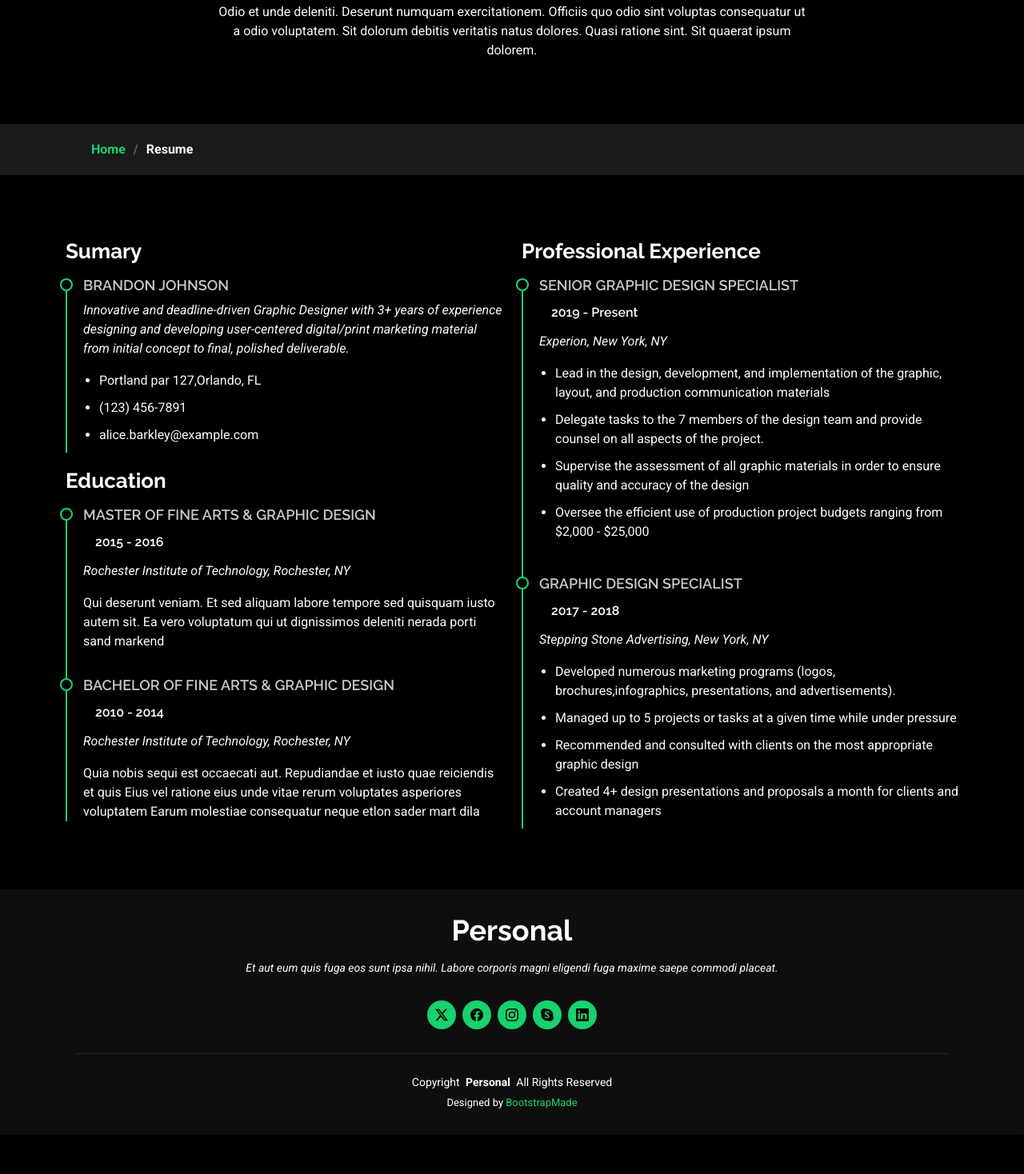
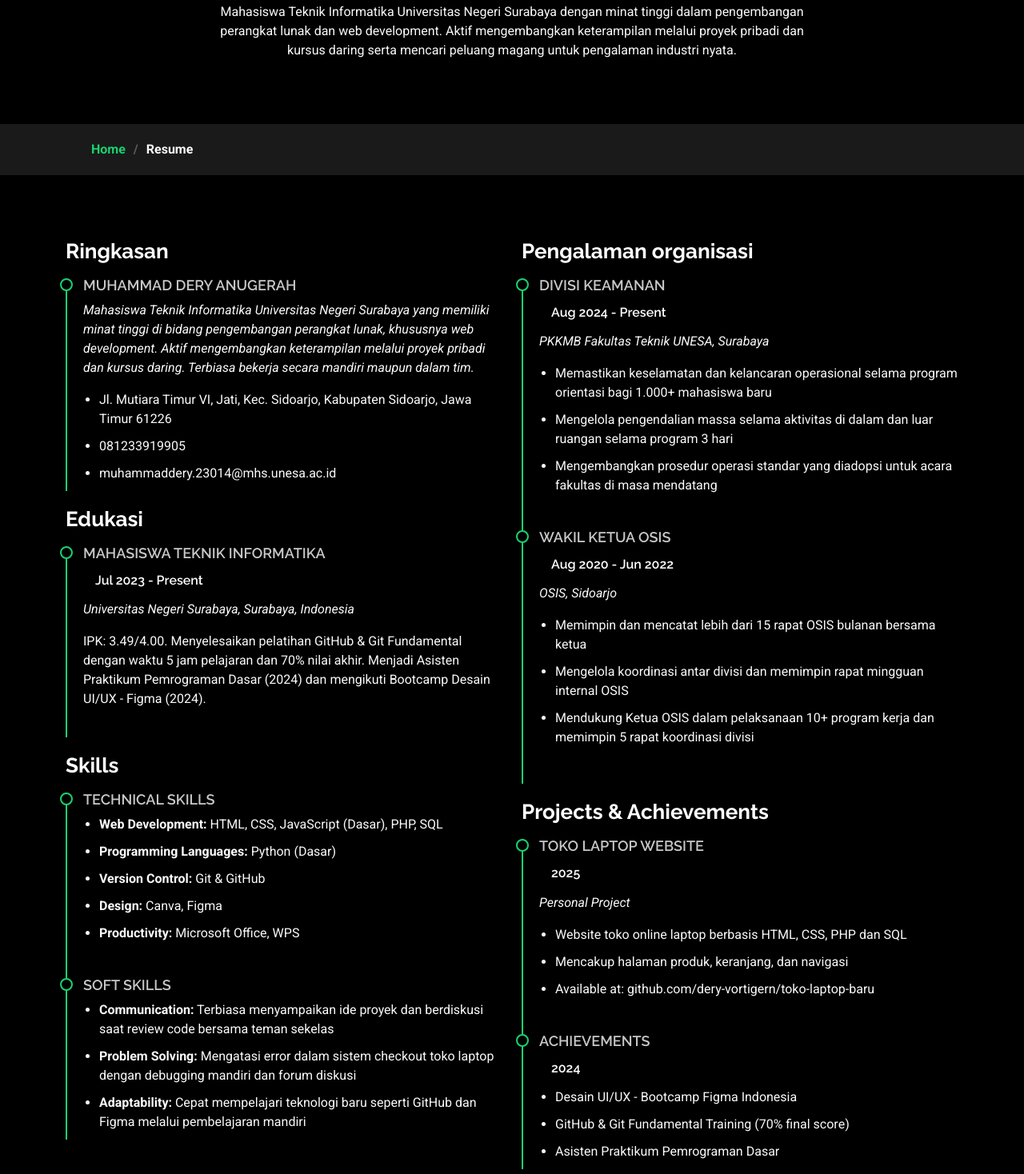
Before and after one commit to dery-vortigern/dery-portfolio, a plain HTML site: page resume.html in a window 1280 px wide. Shown: the part 212-1680 px from the top of the page at 80% size. Before the commit the page ends 1631 px from the top, so only its background shows below. Drawn offline with Linux system fonts and the light colour scheme.

Commit message:
Resume saya

```diff
--- a/resume.html
+++ b/resume.html
@@ -4,7 +4,7 @@
 <head>
   <meta charset="utf-8">
   <meta content="width=device-width, initial-scale=1.0" name="viewport">
-  <title>Resume - Personal Bootstrap Template</title>
+  <title>Resume - Muhammad Dery Anugerah</title>
   <meta name="description" content="">
   <meta name="keywords" content="">
 
@@ -88,7 +88,7 @@
           <div class="row d-flex justify-content-center text-center">
             <div class="col-lg-8">
               <h1>Resume</h1>
-              <p class="mb-0">Odio et unde deleniti. Deserunt numquam exercitationem. Officiis quo odio sint voluptas consequatur ut a odio voluptatem. Sit dolorum debitis veritatis natus dolores. Quasi ratione sint. Sit quaerat ipsum dolorem.</p>
+              <p class="mb-0">Mahasiswa Teknik Informatika Universitas Negeri Surabaya dengan minat tinggi dalam pengembangan perangkat lunak dan web development. Aktif mengembangkan keterampilan melalui proyek pribadi dan kursus daring serta mencari peluang magang untuk pengalaman industri nyata.</p>
             </div>
           </div>
         </div>
@@ -111,60 +111,94 @@
         <div class="row">
 
           <div class="col-lg-6" data-aos="fade-up" data-aos-delay="100">
-            <h3 class="resume-title">Sumary</h3>
+            <h3 class="resume-title">Ringkasan</h3>
 
             <div class="resume-item pb-0">
-              <h4>Brandon Johnson</h4>
-              <p><em>Innovative and deadline-driven Graphic Designer with 3+ years of experience designing and developing user-centered digital/print marketing material from initial concept to final, polished deliverable.</em></p>
+              <h4>Muhammad Dery Anugerah</h4>
+              <p><em>Mahasiswa Teknik Informatika Universitas Negeri Surabaya yang memiliki minat tinggi di bidang pengembangan perangkat lunak, khususnya web development. Aktif mengembangkan keterampilan melalui proyek pribadi dan kursus daring. Terbiasa bekerja secara mandiri maupun dalam tim.</em></p>
               <ul>
-                <li>Portland par 127,Orlando, FL</li>
-                <li>(123) 456-7891</li>
-                <li>alice.barkley@example.com</li>
+                <li>Jl. Mutiara Timur VI, Jati, Kec. Sidoarjo, Kabupaten Sidoarjo, Jawa Timur 61226</li>
+                <li>081233919905</li>
+                <li>muhammaddery.23014@mhs.unesa.ac.id</li>
               </ul>
-            </div><!-- Edn Resume Item -->
+            </div><!-- End Resume Item -->
 
-            <h3 class="resume-title">Education</h3>
+            <h3 class="resume-title">Edukasi</h3>
             <div class="resume-item">
-              <h4>Master of Fine Arts &amp; Graphic Design</h4>
-              <h5>2015 - 2016</h5>
-              <p><em>Rochester Institute of Technology, Rochester, NY</em></p>
-              <p>Qui deserunt veniam. Et sed aliquam labore tempore sed quisquam iusto autem sit. Ea vero voluptatum qui ut dignissimos deleniti nerada porti sand markend</p>
-            </div><!-- Edn Resume Item -->
+              <h4>Mahasiswa Teknik Informatika</h4>
+              <h5>Jul 2023 - Present</h5>
+              <p><em>Universitas Negeri Surabaya, Surabaya, Indonesia</em></p>
+              <p>IPK: 3.49/4.00. Menyelesaikan pelatihan GitHub & Git Fundamental dengan waktu 5 jam pelajaran dan 70% nilai akhir. Menjadi Asisten Praktikum Pemrograman Dasar (2024) dan mengikuti Bootcamp Desain UI/UX - Figma (2024).</p>
+            </div><!-- End Resume Item -->
+
+            <h3 class="resume-title">Skills</h3>
+            <div class="resume-item">
+              <h4>Technical Skills</h4>
+              <ul>
+                <li><strong>Web Development:</strong> HTML, CSS, JavaScript (Dasar), PHP, SQL</li>
+                <li><strong>Programming Languages:</strong> Python (Dasar)</li>
+                <li><strong>Version Control:</strong> Git & GitHub</li>
+                <li><strong>Design:</strong> Canva, Figma</li>
+                <li><strong>Productivity:</strong> Microsoft Office, WPS</li>
+              </ul>
+            </div><!-- End Resume Item -->
 
             <div class="resume-item">
-              <h4>Bachelor of Fine Arts &amp; Graphic Design</h4>
-              <h5>2010 - 2014</h5>
-              <p><em>Rochester Institute of Technology, Rochester, NY</em></p>
-              <p>Quia nobis sequi est occaecati aut. Repudiandae et iusto quae reiciendis et quis Eius vel ratione eius unde vitae rerum voluptates asperiores voluptatem Earum molestiae consequatur neque etlon sader mart dila</p>
-            </div><!-- Edn Resume Item -->
+              <h4>Soft Skills</h4>
+              <ul>
+                <li><strong>Communication:</strong> Terbiasa menyampaikan ide proyek dan berdiskusi saat review code bersama teman sekelas</li>
+                <li><strong>Problem Solving:</strong> Mengatasi error dalam sistem checkout toko laptop dengan debugging mandiri dan forum diskusi</li>
+                <li><strong>Adaptability:</strong> Cepat mempelajari teknologi baru seperti GitHub dan Figma melalui pembelajaran mandiri</li>
+              </ul>
+            </div><!-- End Resume Item -->
 
           </div>
 
           <div class="col-lg-6" data-aos="fade-up" data-aos-delay="200">
-            <h3 class="resume-title">Professional Experience</h3>
+            <h3 class="resume-title">Pengalaman organisasi</h3>
             <div class="resume-item">
-              <h4>Senior graphic design specialist</h4>
-              <h5>2019 - Present</h5>
-              <p><em>Experion, New York, NY </em></p>
+              <h4>Divisi Keamanan</h4>
+              <h5>Aug 2024 - Present</h5>
+              <p><em>PKKMB Fakultas Teknik UNESA, Surabaya</em></p>
               <ul>
-                <li>Lead in the design, development, and implementation of the graphic, layout, and production communication materials</li>
-                <li>Delegate tasks to the 7 members of the design team and provide counsel on all aspects of the project. </li>
-                <li>Supervise the assessment of all graphic materials in order to ensure quality and accuracy of the design</li>
-                <li>Oversee the efficient use of production project budgets ranging from $2,000 - $25,000</li>
+                <li>Memastikan keselamatan dan kelancaran operasional selama program orientasi bagi 1.000+ mahasiswa baru</li>
+                <li>Mengelola pengendalian massa selama aktivitas di dalam dan luar ruangan selama program 3 hari</li>
+                <li>Mengembangkan prosedur operasi standar yang diadopsi untuk acara fakultas di masa mendatang</li>
               </ul>
-            </div><!-- Edn Resume Item -->
+            </div><!-- End Resume Item -->
 
             <div class="resume-item">
-              <h4>Graphic design specialist</h4>
-              <h5>2017 - 2018</h5>
-              <p><em>Stepping Stone Advertising, New York, NY</em></p>
+              <h4>Wakil Ketua OSIS</h4>
+              <h5>Aug 2020 - Jun 2022</h5>
+              <p><em>OSIS, Sidoarjo</em></p>
               <ul>
-                <li>Developed numerous marketing programs (logos, brochures,infographics, presentations, and advertisements).</li>
-                <li>Managed up to 5 projects or tasks at a given time while under pressure</li>
-                <li>Recommended and consulted with clients on the most appropriate graphic design</li>
-                <li>Created 4+ design presentations and proposals a month for clients and account managers</li>
+                <li>Memimpin dan mencatat lebih dari 15 rapat OSIS bulanan bersama ketua</li>
+                <li>Mengelola koordinasi antar divisi dan memimpin rapat mingguan internal OSIS</li>
+                <li>Mendukung Ketua OSIS dalam pelaksanaan 10+ program kerja dan memimpin 5 rapat koordinasi divisi</li>
               </ul>
-            </div><!-- Edn Resume Item -->
+            </div><!-- End Resume Item -->
+
+            <h3 class="resume-title">Projects & Achievements</h3>
+            <div class="resume-item">
+              <h4>Toko Laptop Website</h4>
+              <h5>2025</h5>
+              <p><em>Personal Project</em></p>
+              <ul>
+                <li>Website toko online laptop berbasis HTML, CSS, PHP dan SQL</li>
+                <li>Mencakup halaman produk, keranjang, dan navigasi</li>
+                <li>Available at: github.com/dery-vortigern/toko-laptop-baru</li>
+              </ul>
+            </div><!-- End Resume Item -->
+
+            <div class="resume-item">
+              <h4>Achievements</h4>
+              <h5>2024</h5>
+              <ul>
+                <li>Desain UI/UX - Bootcamp Figma Indonesia</li>
+                <li>GitHub & Git Fundamental Training (70% final score)</li>
+                <li>Asisten Praktikum Pemrograman Dasar</li>
+              </ul>
+            </div><!-- End Resume Item -->
 
           </div>
 
```
